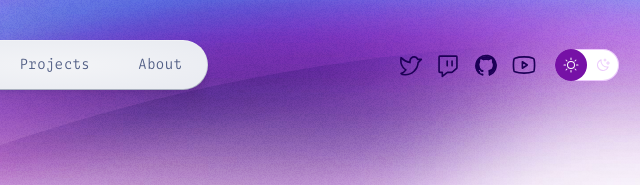
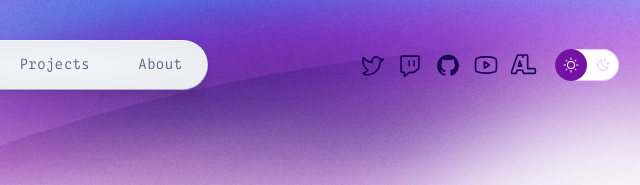
Before and after one commit to rosset-nocpes/rosset-nocpes.github.io, an Astro site: page / in a window 1280 px wide. Shown: the top 185 px of the page, 581-1221 px from the left. Built offline with nearby package versions, Linux system fonts and the light colour scheme; Astro itself is replaced by a stand-in of ours; grey boxes are pictures that could not be loaded.

Commit message:
add link to anilist
Signed-off-by: coderpy4 <coderpy4@proton.me>

```diff
--- a/src/components/IconPaths.ts
+++ b/src/components/IconPaths.ts
@@ -20,4 +20,5 @@ export const iconPaths = {
 	'twitch-logo': `<path fill="none" stroke-linecap="round" stroke-linejoin="round" stroke-width="16" d="M165 200h-42a8 8 0 0 0-5 2l-46 38v-40H48a8 8 0 0 1-8-8V48a8 8 0 0 1 8-8h160a8 8 0 0 1 8 8v108a8 8 0 0 1-3 6l-43 36a8 8 0 0 1-5 2Zm3-112v48m-48-48v48"/>`,
 	'youtube-logo': `<path fill="none" stroke-linecap="round" stroke-linejoin="round" stroke-width="16" d="m160 128-48-32v64l48-32z"/><path fill="none" stroke-linecap="round" stroke-linejoin="round" stroke-width="16" d="M24 128c0 30 3 47 5 56a16 16 0 0 0 10 11c34 13 89 13 89 13s56 0 89-13a16 16 0 0 0 10-11c2-9 5-26 5-56s-3-47-5-56a16 16 0 0 0-10-11c-33-13-89-13-89-13s-55 0-89 13a16 16 0 0 0-10 11c-2 9-5 26-5 56Z"/>`,
 	'dribbble-logo': `<circle cx="128" cy="128" r="96" fill="none" stroke-linecap="round" stroke-linejoin="round" stroke-width="16"/><path fill="none" stroke-linecap="round" stroke-linejoin="round" stroke-width="16" d="M71 205a160 160 0 0 1 137-77l16 1m-36-76a160 160 0 0 1-124 59 165 165 0 0 1-30-3"/><path fill="none" stroke-linecap="round" stroke-linejoin="round" stroke-width="16" d="M86 42a161 161 0 0 1 74 177"/>`,
+	'anilist-logo': `<path fill="none" stroke-linecap="round" stroke-linejoin="round" stroke-width="16" d="M63.61 29.43 0 210.56h49.42l10.77-31.33H114l10.52 31.33H229c7.1 0 11-3.92 11-11.01V175.3c0-7.1-3.9-11.01-11-11.01h-64.83V40.45c0-7.1-3.92-11.02-11.01-11.02h-24.22c-7.1 0-11.01 3.92-11.01 11.02v10.64l-7.58-21.66zm23.24 59.48 16.88 50.18H71.44z"/>`,
 };
--- a/src/components/Nav.astro
+++ b/src/components/Nav.astro
@@ -15,6 +15,7 @@ const iconLinks: { label: string; href: string; icon: IconProps['icon'] }[] = [
 	{ label: 'Twitch', href: 'https://twitch.tv/coderpy4', icon: 'twitch-logo' },
 	{ label: 'GitHub', href: 'https://github.com/coderpy4', icon: 'github-logo' },
 	{ label: 'YouTube', href: 'https://www.youtube.com/@coderpy4/', icon: 'youtube-logo' },
+	{ label: 'AniList', href: 'https://anilist.co/user/coderpy4/', icon: 'anilist-logo' }
 ];
 ---
 
```
